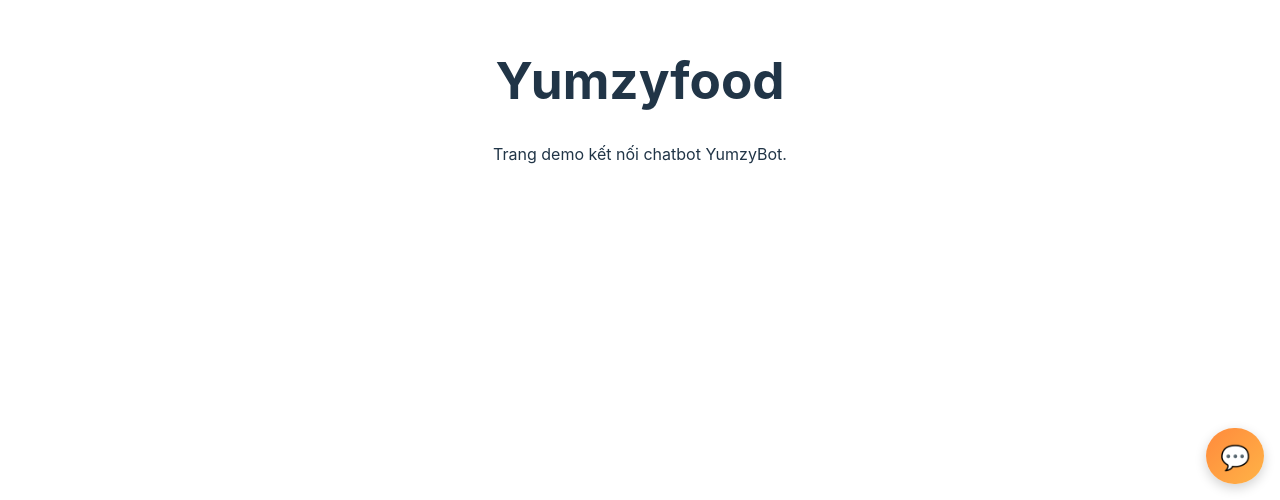
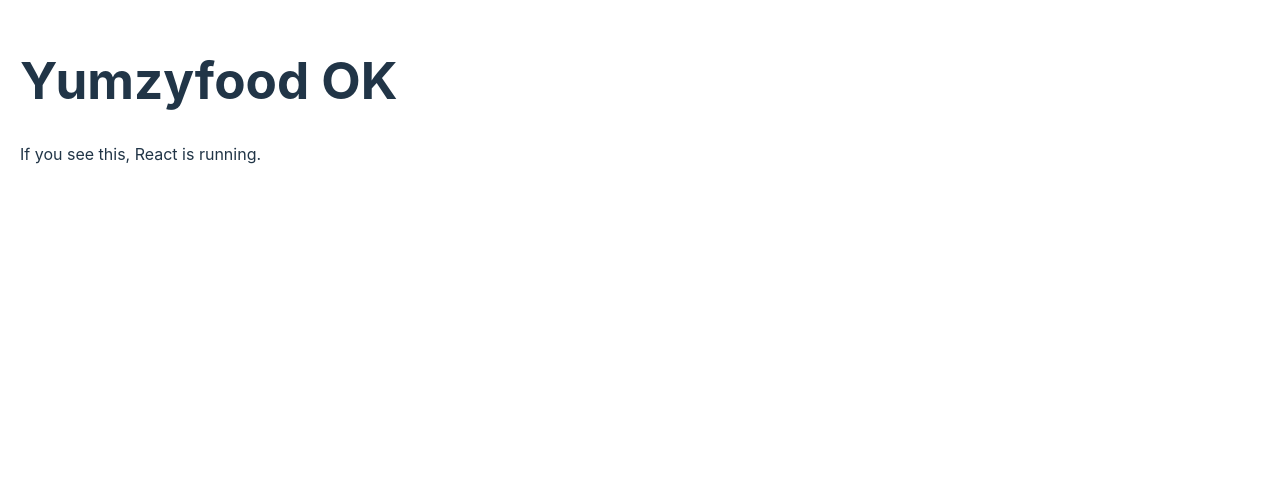
Before and after one commit to kenvinme/vite-react, a React (Vite) app: page / in a window 1280 px wide. Shown: the part 300-800 px from the top of the page. Built offline with nearby package versions, Linux system fonts and the light colour scheme.

Commit message:
Update App component layout and content

```diff
--- a/src/App.tsx
+++ b/src/App.tsx
@@ -1,16 +1,10 @@
-import './App.css'
-import ChatWidget from './components/ChatWidget'
-
 function App() {
   return (
-    <div>
-      <h1>Yumzyfood</h1>
-      <p>Trang demo kết nối chatbot YumzyBot.</p>
-
-      {/* Chatbot YumzyBot góc dưới bên phải */}
-      <ChatWidget />
+    <div style={{ padding: 20 }}>
+      <h1>Yumzyfood OK</h1>
+      <p>If you see this, React is running.</p>
+      {/* <ChatWidget /> */}
     </div>
   )
 }
-
 export default App
```
